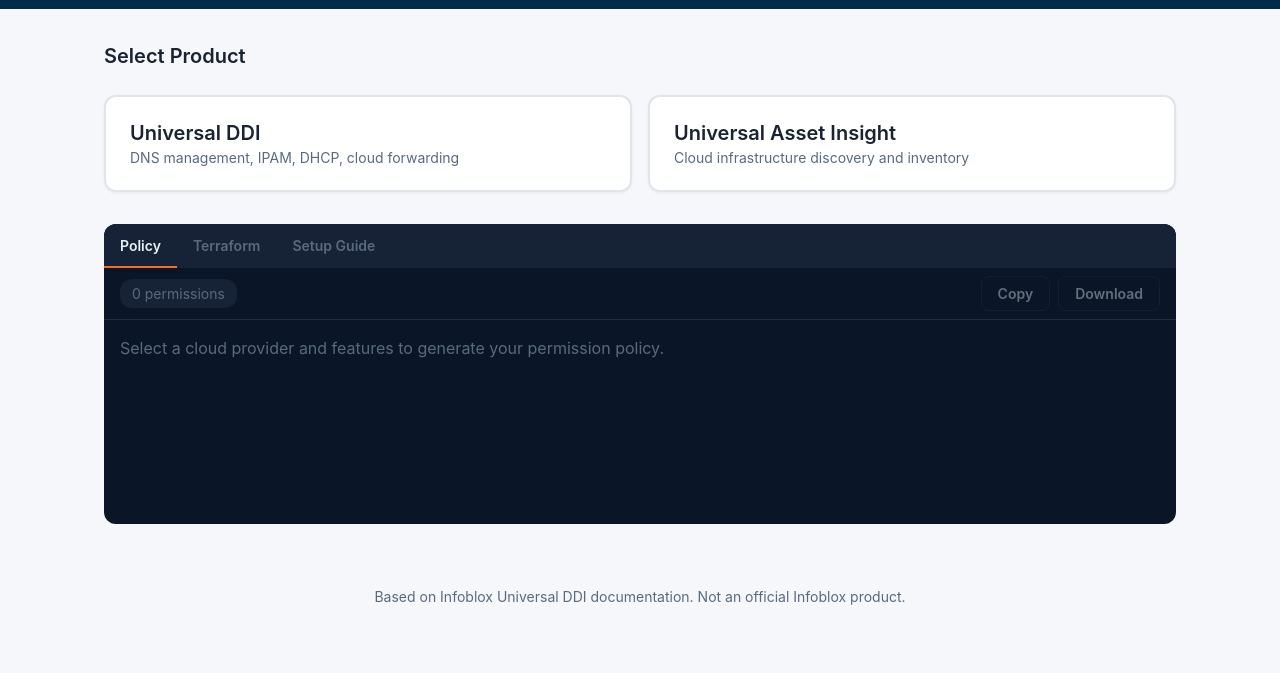
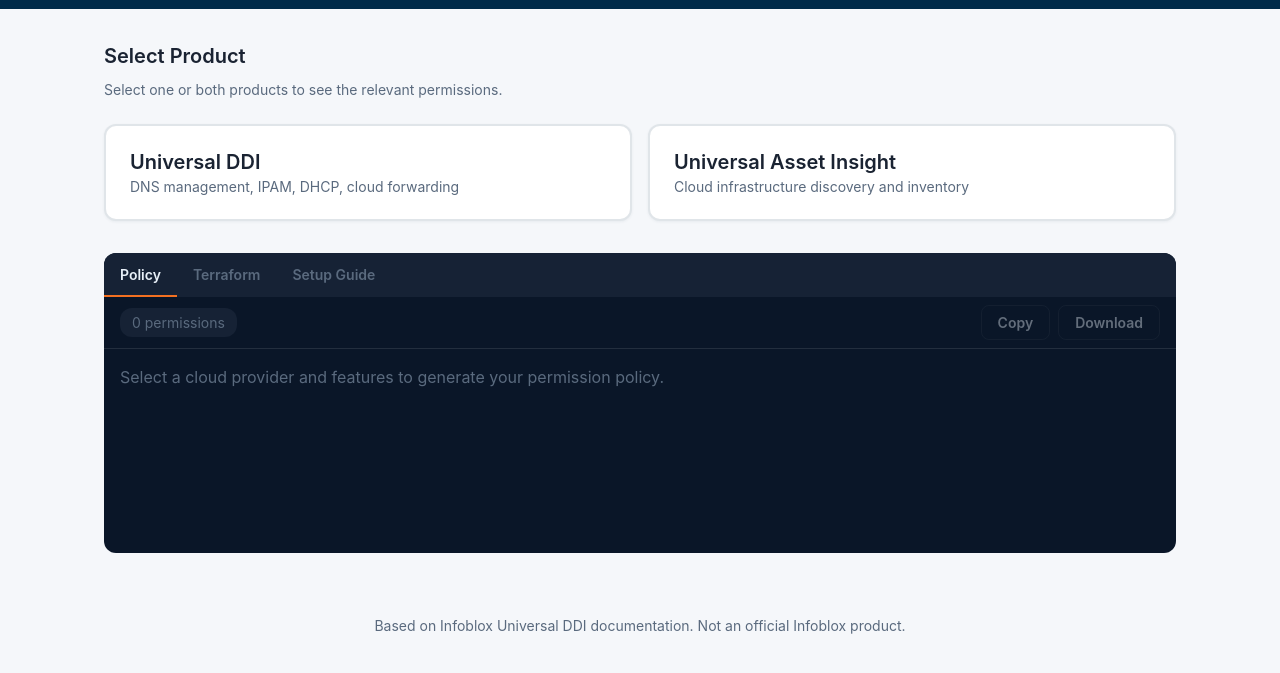
Before and after one commit to stefanriegel/uddi-permission-helper, a plain HTML site: page index.html in a window 1280 px wide. Shown: the part 47-720 px from the top of the page. Drawn offline with nearby package versions, Linux system fonts and the light colour scheme.

Commit message:
fix(ui): add hint text clarifying multi-select on product cards
Show "Select one or both products" below the heading so users
know they can combine Universal DDI and Asset Insight.

```diff
--- a/css/styles.css
+++ b/css/styles.css
@@ -162,6 +162,12 @@ input {
   font-size: var(--text-heading);
   font-weight: var(--weight-semibold);
   color: var(--color-text);
+  margin: 0 0 var(--space-sm) 0;
+}
+
+.section-hint {
+  font-size: var(--text-label);
+  color: var(--color-text-secondary);
   margin: 0 0 var(--space-lg) 0;
 }
 
--- a/index.html
+++ b/index.html
@@ -25,6 +25,7 @@
 
     <section aria-label="Product selection" id="product-selector">
       <h1 class="section-heading">Select Product</h1>
+      <p class="section-hint">Select one or both products to see the relevant permissions.</p>
       <nav class="products" aria-label="Product selection">
         <button class="product-card" type="button" data-product="ddi" aria-label="Select Universal DDI" aria-pressed="false">
           <span class="product-card__name">Universal DDI</span>
```
